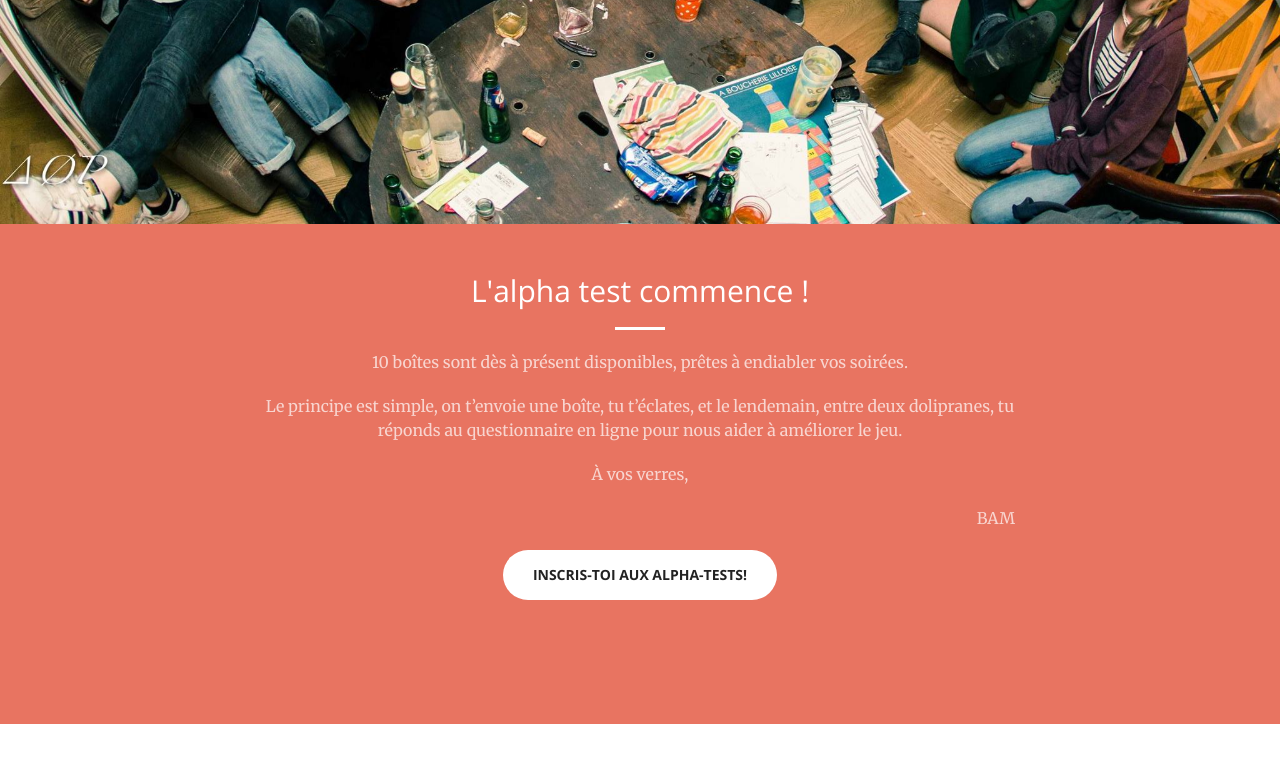
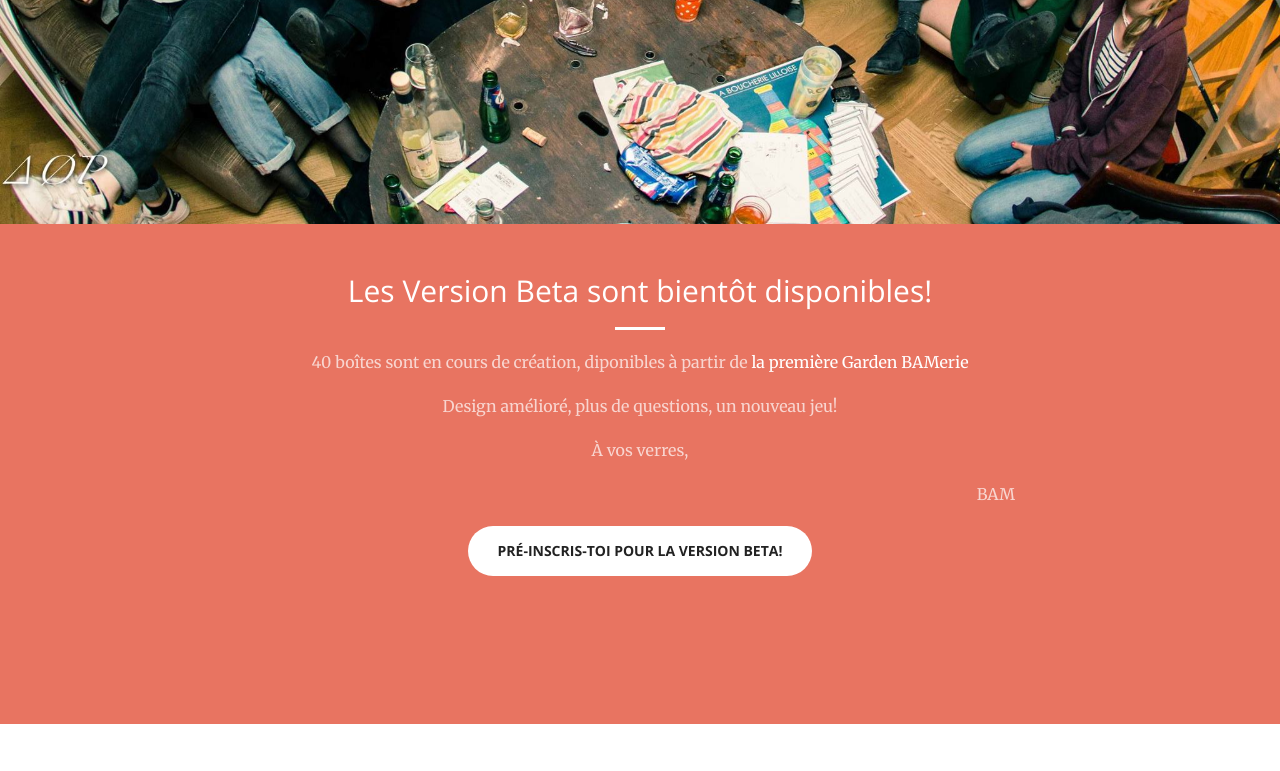
Before and after one commit to PhilippeSiguret/bam, a plain HTML site: page index.html in a window 1280 px wide. Shown: the part 576-1347 px from the top of the page. Drawn offline with nearby package versions, Linux system fonts and the light colour scheme.

Commit message:
Changement pour la version Beta

```diff
--- a/index.html
+++ b/index.html
@@ -138,14 +138,14 @@
         <div class="container">
             <div class="row">
                 <div class="col-lg-8 col-lg-offset-2 text-center">
-                    <h2 class="section-heading"> L'alpha test commence ! </h2>
+                    <h2 class="section-heading"> Les Version Beta sont bientôt disponibles!  </h2>
                     <hr class="light">
-                    <p class="text-faded">10 boîtes sont dès à présent disponibles, prêtes à endiabler vos soirées. </p>
-                    <p class="text-faded">Le principe est simple, on t’envoie une boîte, tu t’éclates, et le lendemain, entre deux dolipranes, tu réponds au questionnaire en ligne pour nous aider à améliorer le jeu. </p>
+                    <p class="text-faded">40 boîtes sont en cours de création, diponibles à partir de <a href="https://www.facebook.com/events/1590074607940077/" style="color:white"> la première Garden BAMerie</a></p>
+                    <p class="text-faded">Design amélioré, plus de questions, un nouveau jeu!</p>
                     <p class="text-faded">À vos verres, </p>
                     <p class="text-faded" style="text-align:right">BAM</p>
 
-                    <a href="http://bit.ly/bam-alpha" class="btn btn-default btn-xl">Inscris-toi aux alpha-tests!</a>
+                    <a href="http://bit.ly/bam-beta" class="btn btn-default btn-xl">Pré-inscris-toi pour la version Beta!</a>
                 </div>
             </div>
         </div>
```
